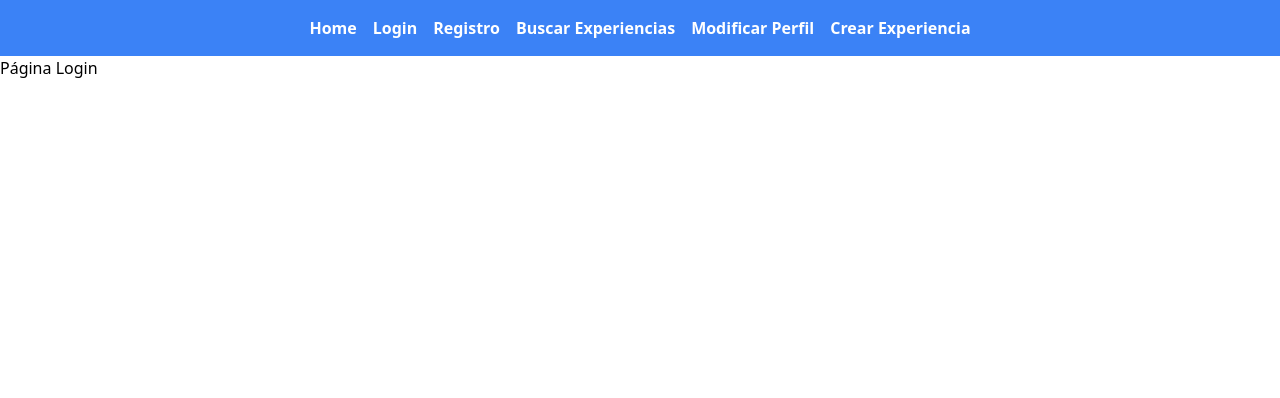
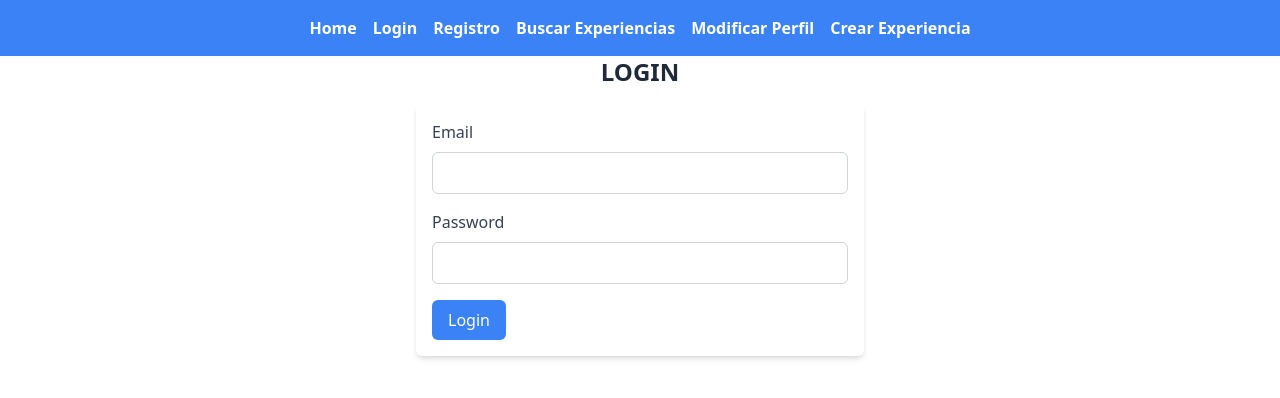
Before and after one commit to JuanGabrielCallejo/ExperienceProjectFRONT, a React (Vite) app: page /login in a window 1280 px wide. Shown: the top 398 px of the page. Built offline with nearby package versions, Linux system fonts and the light colour scheme.

Commit message:
Login Page Funcional

```diff
--- a/src/Pages/LoginPage.jsx
+++ b/src/Pages/LoginPage.jsx
@@ -1,10 +1,114 @@
+import { useState } from "react";
+//import { useHistory } from "react-router-dom";
 import { Menu } from "../components/Menu";
 
 const LoginPage = () => {
+
+  //const history= useHistory();
+  const [email, setEmail] = useState("");
+  const [password, setPassword] = useState("");
+  const [message, setMessage] = useState("");
+
+  // Función para enviar la solicitud de inicio de sesión al servidor
+  const sendRequest = async (url, data) => {
+    try {
+      const formData = new FormData();
+      for (const key in data) {
+        formData.append(key, data[key]);
+      }
+      // Realizamos la solicitud POST al servidor
+      const response = await fetch(url, {
+        method: 'POST',
+        body: formData,
+      });
+
+      //Analizamos la respuesta del servidor como JSON
+      const responseData = await response.json();
+
+      // Comprobamos si la solicitud de inicio de sesión ha sido exitosa
+      if (response.status === 200) {
+        //Almacenamiento de datos en el localStorage
+        localStorage.setItem('token', responseData.token);
+        //console.log(responseData.token);
+        localStorage.setItem('userId', responseData.userId);
+
+        //Mensaje de inicio de sesión exitoso "BORRAR CONSOLE.LOG"
+          console.log(`Inicio de sesión con éxito: ${responseData.message}`);
+          setMessage(`Inicio de sesión con éxito: ${responseData.message}`);
+
+          //Redirección automática a Home Page (En proceso)
+          // setTimeout(() => {
+          //   history.push('http://localhost:5173');
+          // }, 3000)
+
+      } else {
+        //Mensaje de error en el inicio de sesión "BORRAR CONSOLE.LOG"
+        console.log(`Usuario y/o contraseña incorrectos: ${responseData.message}`);
+        setMessage(`Usuario y/o contraseña incorrectos: ${responseData.message}`);
+      }
+      }catch(error) {
+        console.error(`Error al intentar iniciar sesión: ${error.message}`);
+
+      }
+  };
+  // Función de Login al usuario
+  const loginUser = () => {
+    // Validación de email y contraseña
+    if (!email || !password) {
+      setMessage("Por favor, completa todos los campos.");
+      return;
+    }
+    // creación del objeto data con los datos de inicio de sesión y envío de solucitud
+    const data = { email, password };
+    sendRequest('http://localhost:3030/login', data);
+
+  };
+
+  // Componente de la página LOGIN
   return (
     <>
       <Menu />
-      <h1>Página Login</h1>
+
+      <div className="text-center mb-4">
+          <h1 className="text-2xl font-bold text-gray-800">
+            LOGIN
+          </h1>
+      </div>
+      <form className="max-w-md mx-auto p-4 bg-white shadow-md rounded-md">
+
+        {/*Mensaje de éxito o error*/}
+        {message && <div className="message">{message}</div>}
+
+        {/*campo EMAIL*/}
+        <div className="mb-4">
+          <label htmlFor="email" className="text-gray-700">Email</label>
+          <input
+            type="email"
+            id="email"
+            className="w-full mt-2 p-2 border border-gray-300 rounded-md"
+            autoComplete="email"
+            value={email} onChange={(e) => setEmail(e.target.value) } />
+        </div>
+
+        {/*Campo PASSWORD*/}
+        <div className="mb-4">
+          <label htmlFor="password"className="text-gray-700">Password</label>
+          <input
+            type="password"
+            id="password"
+            className="w-full mt-2 p-2 border border-gray-300 rounded-md"
+            autoComplete="current-password"
+            value={password} onChange={(e) => setPassword(e.target.value)}/>
+        </div>
+
+        <button
+        type="button"
+        onClick={loginUser}
+        className="bg-blue-500 text-white py-2 px-4 rounded-md hover:bg-blue-600"
+        >
+          Login
+        </button>
+      </form>
     </>
   );
 };
```
